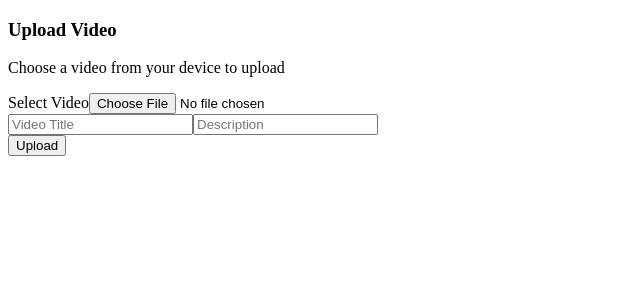
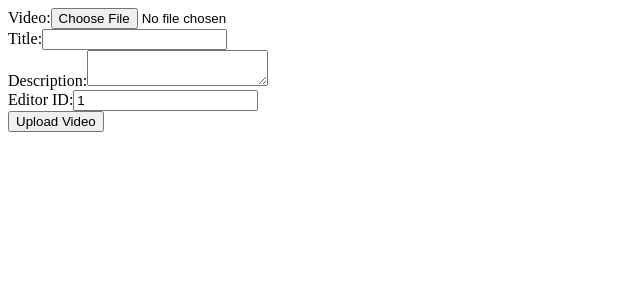
Before and after one commit to Artimus100/assistance, a React (Vite) app in the folder assistance-frontend/: page /workspace/1/1/uploadVideo in a window 1280 px wide. Shown: the top 300 px of the page, without its empty margins (0-640 px from the left). Built offline with nearby package versions, Linux system fonts and the light colour scheme.

Commit message:
deleted-ui_items

```diff
--- a/assistance-frontend/src/components/CreatorDashboard.tsx
+++ b/assistance-frontend/src/components/CreatorDashboard.tsx
@@ -25,7 +25,7 @@ const CreatorDashboard: React.FC = () => {
 
   const fetchPendingVideos = async () => {
     try {
-      const response = await axios.get<{ videoKeys?: Video[] }>('/getAllVideoKeys'); // Fetch all videos from the backend
+      const response = await axios.get<{ videoKeys?: Video[] }>('http://localhost:3000/getAllVideoKeys'); // Fetch all videos from the backend
       if (response.data.videoKeys) {
         const pendingVideos = response.data.videoKeys.filter(video => video.status === VideoStatus.PENDING); // Filter pending videos
         setPendingVideos(pendingVideos);
@@ -39,7 +39,7 @@ const CreatorDashboard: React.FC = () => {
 
   const approveVideo = async (videoId: number) => {
     try {
-      await axios.post(`/approve/${videoId}`);
+      await axios.post(`/hosts/Dashboard/approve/${videoId}`);
       // Refresh pending videos after approval
       fetchPendingVideos();
     } catch (error) {
@@ -49,7 +49,7 @@ const CreatorDashboard: React.FC = () => {
 
   const rejectVideo = async (videoId: number) => {
     try {
-      await axios.post(`/reject/${videoId}`);
+      await axios.post(`/hosts/Dashboard/reject/${videoId}`);
       // Refresh pending videos after rejection
       fetchPendingVideos();
     } catch (error) {
--- a/assistance-frontend/src/components/UploadVideoForm.tsx
+++ b/assistance-frontend/src/components/UploadVideoForm.tsx
@@ -1,10 +1,7 @@
 import React, { useState } from 'react';
 import { useParams } from 'react-router-dom'; // Import useParams
 import axios from 'axios';
-import { CardTitle, CardDescription, CardHeader, CardContent, Card } from "../components/ui/card"
-import { Input } from "../components/ui/input"
-import { Button } from "../components/ui/button"
-import { Progress } from "../components/ui/progress"
+
 
 const UploadVideoForm: React.FC = () => {
   const { workspaceId } = useParams<{ workspaceId: string }>(); // Extract workspaceId from route params
@@ -45,66 +42,66 @@ const UploadVideoForm: React.FC = () => {
     }
   };
 
+  return (
+    <form onSubmit={handleSubmit}>
+      <div>
+        <label htmlFor="video">Video:</label>
+        <input type="file" id="video" accept="video/*" name='video' onChange={(e) => setVideo(e.target.files ? e.target.files[0] : null)} />
+      </div>
+      <div>
+        <label htmlFor="title">Title:</label>
+        <input
+          type="text"
+          id="title"
+          value={title}
+          onChange={(e) => setTitle(e.target.value)}
+        />
+      </div>
+      <div>
+        <label htmlFor="description">Description:</label>
+        <textarea
+          id="description"
+          value={description}
+          onChange={(e) => setDescription(e.target.value)}
+        />
+      </div>
+      <div>
+        <label htmlFor="editorId">Editor ID:</label>
+        <input
+          type="text"
+          id="editorId"
+          value={String(parsedEditorId)} // Convert parsedEditorId to string
+          readOnly // Make the input read-only
+        />
+      </div>
+      <button type="submit">Upload Video</button>
+      {errorMessage && <div>{errorMessage}</div>}
+    </form>
+  );
   // return (
-  //   <form onSubmit={handleSubmit}>
-  //     <div>
-  //       <label htmlFor="video">Video:</label>
-  //       <input type="file" id="video" accept="video/*" name='video' onChange={(e) => setVideo(e.target.files ? e.target.files[0] : null)} />
-  //     </div>
-  //     <div>
-  //       <label htmlFor="title">Title:</label>
-  //       <input
-  //         type="text"
-  //         id="title"
-  //         value={title}
-  //         onChange={(e) => setTitle(e.target.value)}
-  //       />
-  //     </div>
-  //     <div>
-  //       <label htmlFor="description">Description:</label>
-  //       <textarea
-  //         id="description"
-  //         value={description}
-  //         onChange={(e) => setDescription(e.target.value)}
-  //       />
-  //     </div>
-  //     <div>
-  //       <label htmlFor="editorId">Editor ID:</label>
-  //       <input
-  //         type="text"
-  //         id="editorId"
-  //         value={String(parsedEditorId)} // Convert parsedEditorId to string
-  //         readOnly // Make the input read-only
-  //       />
-  //     </div>
-  //     <button type="submit">Upload Video</button>
-  //     {errorMessage && <div>{errorMessage}</div>}
+  //  <form onSubmit={handleSubmit}>
+  //   <Card key="1" className="mx-auto max-w-sm">
+  //     <CardHeader>
+  //       <CardTitle>Upload Video</CardTitle>
+  //       <CardDescription>Choose a video from your device to upload</CardDescription>
+  //     </CardHeader>
+  //     <CardContent className="flex flex-col gap-4 bg-gray-100 dark:bg-gray-850">
+  //       <div className="grid gap-2">
+  //         <label htmlFor="file" className="w-full cursor-pointer">
+  //           <span>Select Video</span>
+  //           <input className="sr-only" id="file" type="file" accept="video/*" name='video' onChange={(e) => setVideo(e.target.files ? e.target.files[0] : null)} />
+  //         </label>
+  //         <Progress value={0} />
+  //       </div>
+  //       <div className="grid gap-2">
+  //         <Input id="title" value={title} onChange={(e) => setTitle(e.target.value)} placeholder="Video Title" />
+  //         <Input id="description" value={description} onChange={(e) => setDescription(e.target.value)} placeholder="Description" type="textarea" />
+  //       </div>
+  //       <Button className="mt-auto" type="submit">Upload</Button>
+  //     </CardContent>
+  //   </Card>
   //   </form>
   // );
-  return (
-   <form onSubmit={handleSubmit}>
-    <Card key="1" className="mx-auto max-w-sm">
-      <CardHeader>
-        <CardTitle>Upload Video</CardTitle>
-        <CardDescription>Choose a video from your device to upload</CardDescription>
-      </CardHeader>
-      <CardContent className="flex flex-col gap-4 bg-gray-100 dark:bg-gray-850">
-        <div className="grid gap-2">
-          <label htmlFor="file" className="w-full cursor-pointer">
-            <span>Select Video</span>
-            <input className="sr-only" id="file" type="file" accept="video/*" name='video' onChange={(e) => setVideo(e.target.files ? e.target.files[0] : null)} />
-          </label>
-          <Progress value={0} />
-        </div>
-        <div className="grid gap-2">
-          <Input id="title" value={title} onChange={(e) => setTitle(e.target.value)} placeholder="Video Title" />
-          <Input id="description" value={description} onChange={(e) => setDescription(e.target.value)} placeholder="Description" type="textarea" />
-        </div>
-        <Button className="mt-auto" type="submit">Upload</Button>
-      </CardContent>
-    </Card>
-    </form>
-  );
 
 
 };
--- a/assistance-frontend/src/components/WorkspaceForm.tsx
+++ b/assistance-frontend/src/components/WorkspaceForm.tsx
@@ -51,7 +51,7 @@ const WorkspaceForm: React.FC = () => {
         />
         <input
           type="text"
-          placeholder="Name"
+          placeholder="Workspace Name"
           value={name}
           onChange={(e) => setName(e.target.value)}
         />
--- a/assistance-frontend/src/components/ui/button.tsx
+++ /dev/null
@@ -1,56 +0,0 @@
-import * as React from "react"
-import { Slot } from "@radix-ui/react-slot"
-import { cva, type VariantProps } from "class-variance-authority"
-
-import { cn } from "@/lib/utils"
-
-const buttonVariants = cva(
-  "inline-flex items-center justify-center whitespace-nowrap rounded-md text-sm font-medium ring-offset-background transition-colors focus-visible:outline-none focus-visible:ring-2 focus-visible:ring-ring focus-visible:ring-offset-2 disabled:pointer-events-none disabled:opacity-50",
-  {
-    variants: {
-      variant: {
-        default: "bg-primary text-primary-foreground hover:bg-primary/90",
-        destructive:
-          "bg-destructive text-destructive-foreground hover:bg-destructive/90",
-        outline:
-          "border border-input bg-background hover:bg-accent hover:text-accent-foreground",
-        secondary:
-          "bg-secondary text-secondary-foreground hover:bg-secondary/80",
-        ghost: "hover:bg-accent hover:text-accent-foreground",
-        link: "text-primary underline-offset-4 hover:underline",
-      },
-      size: {
-        default: "h-10 px-4 py-2",
-        sm: "h-9 rounded-md px-3",
-        lg: "h-11 rounded-md px-8",
-        icon: "h-10 w-10",
-      },
-    },
-    defaultVariants: {
-      variant: "default",
-      size: "default",
-    },
-  }
-)
-
-export interface ButtonProps
-  extends React.ButtonHTMLAttributes<HTMLButtonElement>,
-    VariantProps<typeof buttonVariants> {
-  asChild?: boolean
-}
-
-const Button = React.forwardRef<HTMLButtonElement, ButtonProps>(
-  ({ className, variant, size, asChild = false, ...props }, ref) => {
-    const Comp = asChild ? Slot : "button"
-    return (
-      <Comp
-        className={cn(buttonVariants({ variant, size, className }))}
-        ref={ref}
-        {...props}
-      />
-    )
-  }
-)
-Button.displayName = "Button"
-
-export { Button, buttonVariants }
--- a/assistance-frontend/src/components/ui/card.tsx
+++ /dev/null
@@ -1,79 +0,0 @@
-import * as React from "react"
-
-import { cn } from "@/lib/utils"
-
-const Card = React.forwardRef<
-  HTMLDivElement,
-  React.HTMLAttributes<HTMLDivElement>
->(({ className, ...props }, ref) => (
-  <div
-    ref={ref}
-    className={cn(
-      "rounded-lg border bg-card text-card-foreground shadow-sm",
-      className
-    )}
-    {...props}
-  />
-))
-Card.displayName = "Card"
-
-const CardHeader = React.forwardRef<
-  HTMLDivElement,
-  React.HTMLAttributes<HTMLDivElement>
->(({ className, ...props }, ref) => (
-  <div
-    ref={ref}
-    className={cn("flex flex-col space-y-1.5 p-6", className)}
-    {...props}
-  />
-))
-CardHeader.displayName = "CardHeader"
-
-const CardTitle = React.forwardRef<
-  HTMLParagraphElement,
-  React.HTMLAttributes<HTMLHeadingElement>
->(({ className, ...props }, ref) => (
-  <h3
-    ref={ref}
-    className={cn(
-      "text-2xl font-semibold leading-none tracking-tight",
-      className
-    )}
-    {...props}
-  />
-))
-CardTitle.displayName = "CardTitle"
-
-const CardDescription = React.forwardRef<
-  HTMLParagraphElement,
-  React.HTMLAttributes<HTMLParagraphElement>
->(({ className, ...props }, ref) => (
-  <p
-    ref={ref}
-    className={cn("text-sm text-muted-foreground", className)}
-    {...props}
-  />
-))
-CardDescription.displayName = "CardDescription"
-
-const CardContent = React.forwardRef<
-  HTMLDivElement,
-  React.HTMLAttributes<HTMLDivElement>
->(({ className, ...props }, ref) => (
-  <div ref={ref} className={cn("p-6 pt-0", className)} {...props} />
-))
-CardContent.displayName = "CardContent"
-
-const CardFooter = React.forwardRef<
-  HTMLDivElement,
-  React.HTMLAttributes<HTMLDivElement>
->(({ className, ...props }, ref) => (
-  <div
-    ref={ref}
-    className={cn("flex items-center p-6 pt-0", className)}
-    {...props}
-  />
-))
-CardFooter.displayName = "CardFooter"
-
-export { Card, CardHeader, CardFooter, CardTitle, CardDescription, CardContent }
--- a/assistance-frontend/src/components/ui/input.tsx
+++ /dev/null
@@ -1,25 +0,0 @@
-import * as React from "react"
-
-import { cn } from "@/lib/utils"
-
-export interface InputProps
-  extends React.InputHTMLAttributes<HTMLInputElement> {}
-
-const Input = React.forwardRef<HTMLInputElement, InputProps>(
-  ({ className, type, ...props }, ref) => {
-    return (
-      <input
-        type={type}
-        className={cn(
-          "flex h-10 w-full rounded-md border border-input bg-background px-3 py-2 text-sm ring-offset-background file:border-0 file:bg-transparent file:text-sm file:font-medium placeholder:text-muted-foreground focus-visible:outline-none focus-visible:ring-2 focus-visible:ring-ring focus-visible:ring-offset-2 disabled:cursor-not-allowed disabled:opacity-50",
-          className
-        )}
-        ref={ref}
-        {...props}
-      />
-    )
-  }
-)
-Input.displayName = "Input"
-
-export { Input }
```
Also changed, not shown: assistance-frontend/src/components/ui/progress.tsx (deleted, +0 -28 lines), assistance-frontend/src/App.tsx (line endings or trailing spaces).
